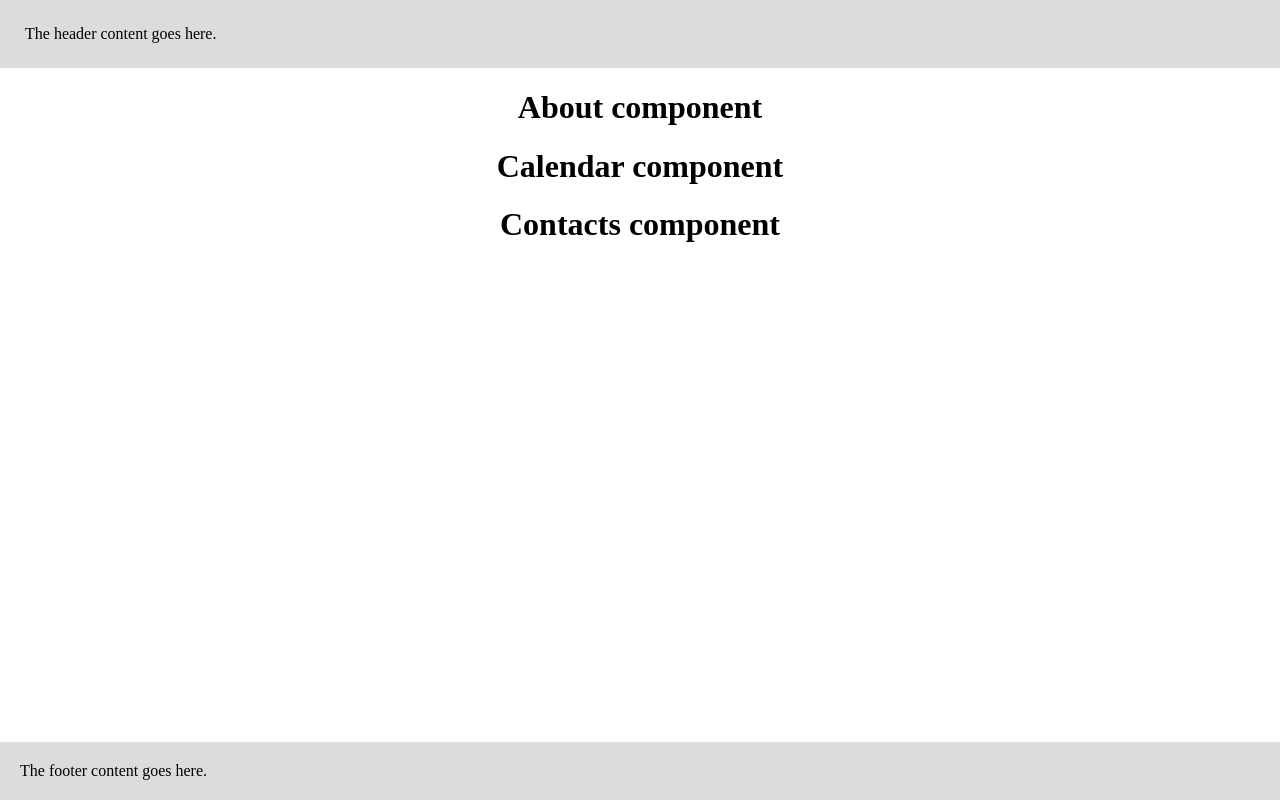
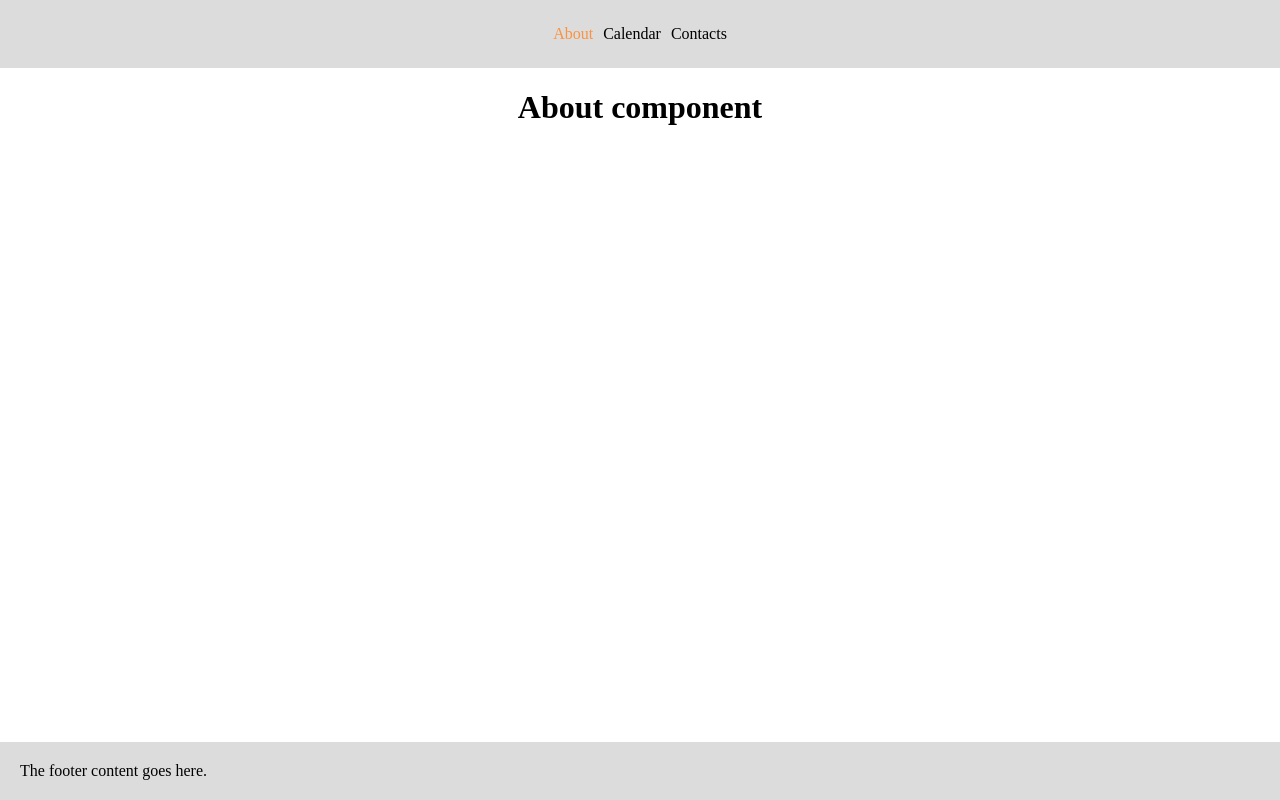
Before and after one commit to manbrk/reactElekenTestTask, a React (Create React App) app: page / in a window 1280 px wide. Built offline with nearby package versions, Linux system fonts and the light colour scheme.

Commit message:
router working

```diff
--- a/package.json
+++ b/package.json
@@ -5,6 +5,7 @@
   "dependencies": {
     "react": "^16.0.0",
     "react-dom": "^16.0.0",
+    "react-router-dom": "^4.2.2",
     "react-scripts": "1.0.14"
   },
   "scripts": {
--- a/src/App.js
+++ b/src/App.js
@@ -1,4 +1,6 @@
 import React, {Component} from 'react';
+import {BrowserRouter} from 'react-router-dom'
+
 import Main from './containers/Main/Main'
 
 import './App.css';
@@ -6,7 +8,9 @@ import './App.css';
 class App extends Component {
   render() {
     return (
-      <Main />
+      <BrowserRouter>
+        <Main/>
+      </BrowserRouter>
     );
   }
 }
--- /dev/null
+++ b/src/containers/Main/Main.css
@@ -0,0 +1,23 @@
+.Main ul {
+    list-style: none;
+    margin: 0;
+    padding: 0;
+    width: 100%;
+    text-align: center;
+}
+
+.Main li {
+    display: inline-block;
+    margin: 0 5px 0 5px;
+}
+
+.Main a {
+    text-decoration: none;
+    color: black;
+}
+
+.Main a:hover,
+.Main a:active,
+.Main a.active {
+    color: #fa923f;
+}
--- a/src/containers/Main/Main.js
+++ b/src/containers/Main/Main.js
@@ -1,4 +1,8 @@
 import React, {Component} from 'react'
+import {Route, NavLink} from 'react-router-dom'
+
+import './Main.css'
+
 import About from '../../components/About/About'
 import Calendar from '../../components/Calendar/Calendar'
 import Contacts from '../../components/Contacts/Contacts'
@@ -7,12 +11,18 @@ class Main extends Component {
 
   render() {
     return (
-      <div className="App">
-        <div className="App-header">The header content goes here.</div>
+      <div className="App Main">
+        <div className="App-header">
+          <ul>
+            <li><NavLink to="/" exact>About</NavLink></li>
+            <li><NavLink to="/calendar">Calendar</NavLink></li>
+            <li><NavLink to="/contacts">Contacts</NavLink></li>
+          </ul>
+        </div>
         <div className="App-content">
-          <About/>
-          <Calendar/>
-          <Contacts/>
+          <Route path="/" exact component={About}/>
+          <Route path="/Calendar" exact component={Calendar}/>
+          <Route path="/Contacts" exact component={Contacts}/>
         </div>
         <div className="App-footer">The footer content goes here.</div>
       </div>
```
Also changed, not shown: 1 other file (tests, documents, lock files or other folders).
